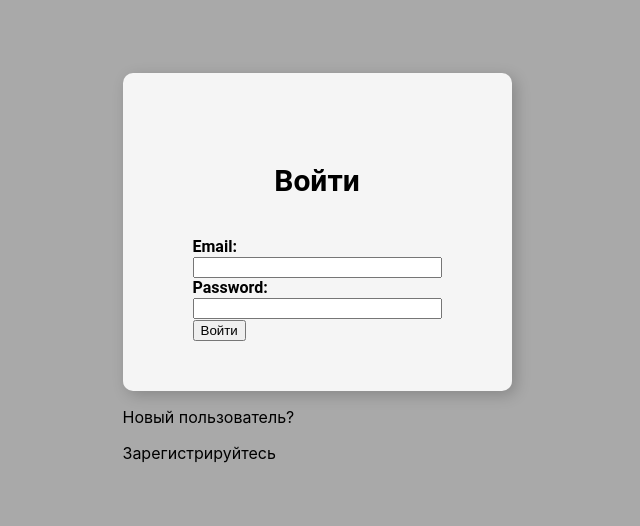
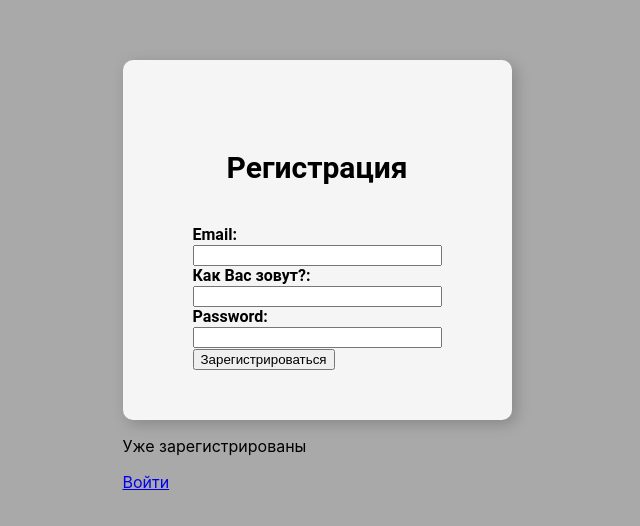
Before and after one commit to IrinaGrechko/Loft-taxi, a React (Create React App) app: page /registration in a window 1280 px wide. Shown: the part 124-650 px from the top of the page, without its empty margins (323-963 px from the left). Built offline with nearby package versions, Linux system fonts and the light colour scheme.

Commit message:
add routes

```diff
--- a/src/App.js
+++ b/src/App.js
@@ -7,6 +7,8 @@ import {connect} from 'react-redux';
 import {logOut} from './actions';
 import HeaderMenu from "./home/HeaderMenu";
 import {Stack} from "@mui/material";
+import {Link, Route, Routes} from 'react-router-dom'
+import {PrivateRoute} from './PrivateRoute'
 
 class App extends React.Component {
   constructor() {
@@ -21,28 +23,28 @@ class App extends React.Component {
 
   state = { currentPage: "login" };
 
-  navigateTo = (page) => {
-    if (this.props.isLoggedIn || page === "registration") {
-      this.setState({currentPage: page});
-    } else {
-      this.setState({currentPage: "login"});
-    }
-  };
-
   unauthenticate = () => {
     this.props.logOut();
-    this.navigateTo('login');
   };
 
   render() {
     return <>
       <Stack>
         {
-          this.props.isLoggedIn ? (<HeaderMenu unauthenticate = {this.unauthenticate} navigateTo = {this.navigateTo}/>) : ''
+          this.props.isLoggedIn ? (<HeaderMenu unauthenticate = {this.unauthenticate}/>) : ''
         }
         <main>
           <section>
-            {this.PAGES[this.state.currentPage]({ navigate: this.navigateTo})}
+            <Routes>
+              <Route exact path="/" element={<LoginFormWithAuth/>}/>
+              <Route exact path="/map" element={
+                <PrivateRoute><HomeWithAuth/></PrivateRoute>
+              }/>
+              <Route exact path="/profile" element={
+                <PrivateRoute><ProfileWithAuth/></PrivateRoute>
+              }/>
+              <Route exact path="/registration" element={<RegistrationFormWithAuth/>}/>
+            </Routes>
           </section>
         </main>
       </Stack>
--- /dev/null
+++ b/src/PrivateRoute.jsx
@@ -0,0 +1,10 @@
+import react from 'react'
+import {Route, Navigate} from 'react-router-dom'
+import {connect, useSelector} from 'react-redux'
+
+export const PrivateRoute = connect((state) => ({isLoggedIn: state.auth.isLoggedIn}))(
+  ({children}) => {
+    const isLoggedIn = useSelector(state => state.auth.isLoggedIn);
+    return isLoggedIn ? children : <Navigate to="/"/>
+  }
+);
--- a/src/home/HeaderMenu.jsx
+++ b/src/home/HeaderMenu.jsx
@@ -2,7 +2,8 @@ import * as React from 'react';
 import AppBar from '@mui/material/AppBar';
 import Button from '@mui/material/Button';
 import {Stack} from "@mui/material";
-import { ThemeProvider, createTheme } from '@mui/material/styles';
+import {ThemeProvider, createTheme} from '@mui/material/styles';
+import {Link} from 'react-router-dom'
 
 const darkTheme = createTheme({
   palette: {
@@ -22,12 +23,8 @@ export default function HeaderMenu(props) {
                justifyContent="flex-end"
                alignItems="center"
                spacing={2}>
-          <Button color="inherit" onClick={() => {props.navigateTo("home")}}>
-            Карта
-          </Button>
-          <Button color="inherit" onClick={() => {props.navigateTo("profile")}}>
-            Профиль
-          </Button>
+          <Link to="/map">Карта</Link>
+          <Link to="/profile">Профиль</Link>
           <Button color="inherit" onClick= {props.unauthenticate}>
             Выйти
           </Button>
--- a/src/login/LoginForm.jsx
+++ b/src/login/LoginForm.jsx
@@ -3,11 +3,9 @@ import './login.css';
 import PropTypes from 'prop-types';
 import {connect} from 'react-redux';
 import {authenticate} from '../actions';
+import {Link, Navigate} from 'react-router-dom'
 
 export class LoginForm extends React.Component {
-  static propTypes = {
-    navigate: PropTypes.func
-  }
 
   authenticate = (event) => {
     event.preventDefault();
@@ -15,15 +13,11 @@ export class LoginForm extends React.Component {
     this.props.authenticate(email.value, password.value);
   }
 
-  navigateToRegisterForm = () => {
-    this.props.navigate("registration");
-  }
-
   render() {
     //const {email, password} = this.state;
     return (
       <>{
-        this.props.isLoggedIn ? this.props.navigate("home") : (
+        this.props.isLoggedIn ? <Navigate to="/map"/> : (
           <div className="login">
             <form onSubmit={this.authenticate}>
               <h4>Войти</h4>
@@ -47,7 +41,7 @@ export class LoginForm extends React.Component {
             </form>
             <div>
               <p>Новый пользователь?</p>
-              <p onClick={this.navigateToRegisterForm}>Зарегистрируйтесь</p>
+              <Link to="/registration">Зарегистрируйтесь</Link>
             </div>
           </div>
         )
--- a/src/registration/RegistrationForm.jsx
+++ b/src/registration/RegistrationForm.jsx
@@ -2,16 +2,10 @@ import React from "react";
 import './registration.css';
 import PropTypes from 'prop-types';
 import {connect} from 'react-redux';
+import {Link} from 'react-router-dom'
 
 export class RegistrationForm extends React.Component {
-    static propTypes = {
-        navigateTo: PropTypes.func.isRequired
-    }
-    state = { email: '', name: '', password: '' };
-    constructor(props) {
-        super();
-        this.navigateTo = props.navigateTo;
-    }
+  state = {email: '', name: '', password: ''};
 
   handleSubmit = event => {
     event.preventDefault();
@@ -20,11 +14,7 @@ export class RegistrationForm extends React.Component {
   }
 
   handleChange = event => {
-        this.setState({ [event.target.name]: event.target.value });
-    }
-
-    navigateToLoginForm = () => {
-        this.props.navigate("login");
+    this.setState({[event.target.name]: event.target.value});
   }
 
   render() {
@@ -40,7 +30,7 @@ export class RegistrationForm extends React.Component {
                    name="email"
                    value={email}
                    onChange={this.handleChange}
-                               size="28" />
+                   size="28"/>
           </div>
           <div className="login-form-item">
             <label htmlFor="name">Как Вас зовут?: </label>
@@ -49,7 +39,7 @@ export class RegistrationForm extends React.Component {
                    name="name"
                    value={name}
                    onChange={this.handleChange}
-                               size="28" />
+                   size="28"/>
           </div>
           <div className="login-form-item">
             <label htmlFor="password">Password: </label>
@@ -58,7 +48,7 @@ export class RegistrationForm extends React.Component {
                    name="password"
                    value={password}
                    onChange={this.handleChange}
-                               size="28" />
+                   size="28"/>
           </div>
           <button type="submit">
             Зарегистрироваться
@@ -66,7 +56,7 @@ export class RegistrationForm extends React.Component {
         </form>
         <div>
           <p>Уже зарегистрированы</p>
-                    <p onClick={this.navigateToLoginForm}>Войти</p>
+          <Link to="/">Войти</Link>
         </div>
       </div>
     );
```
Lines whose indentation alone changed are shown as unchanged.
